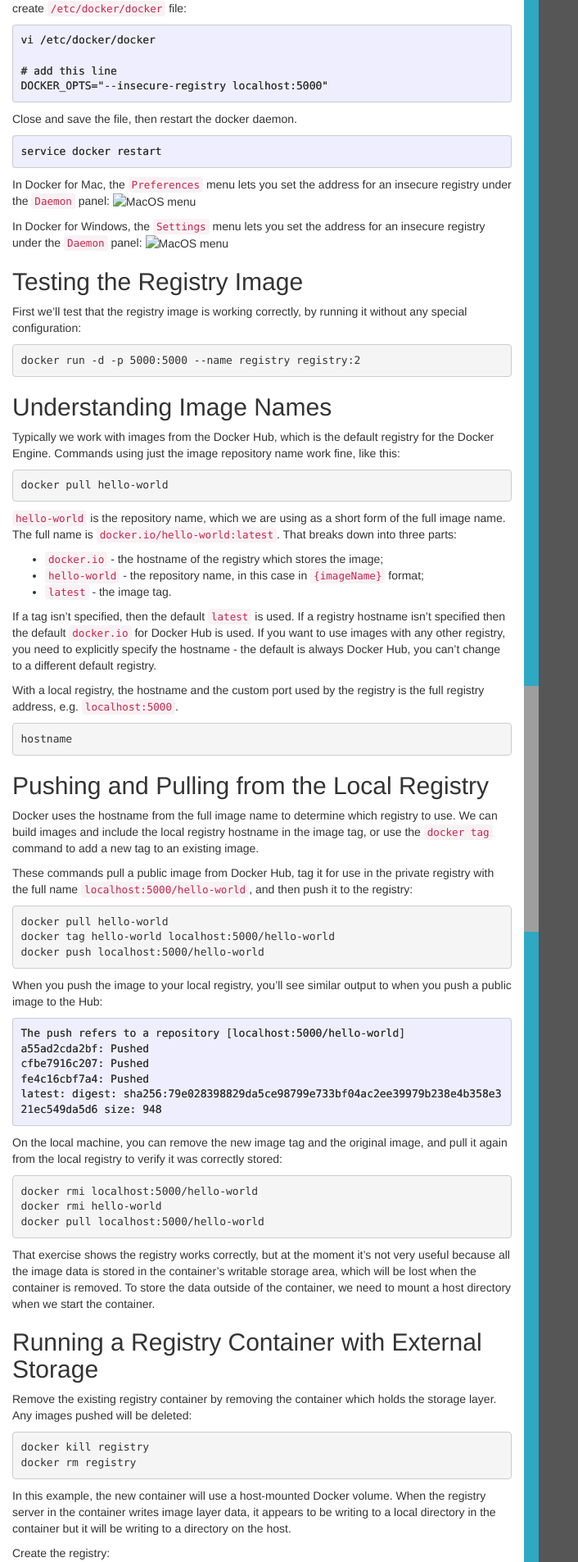
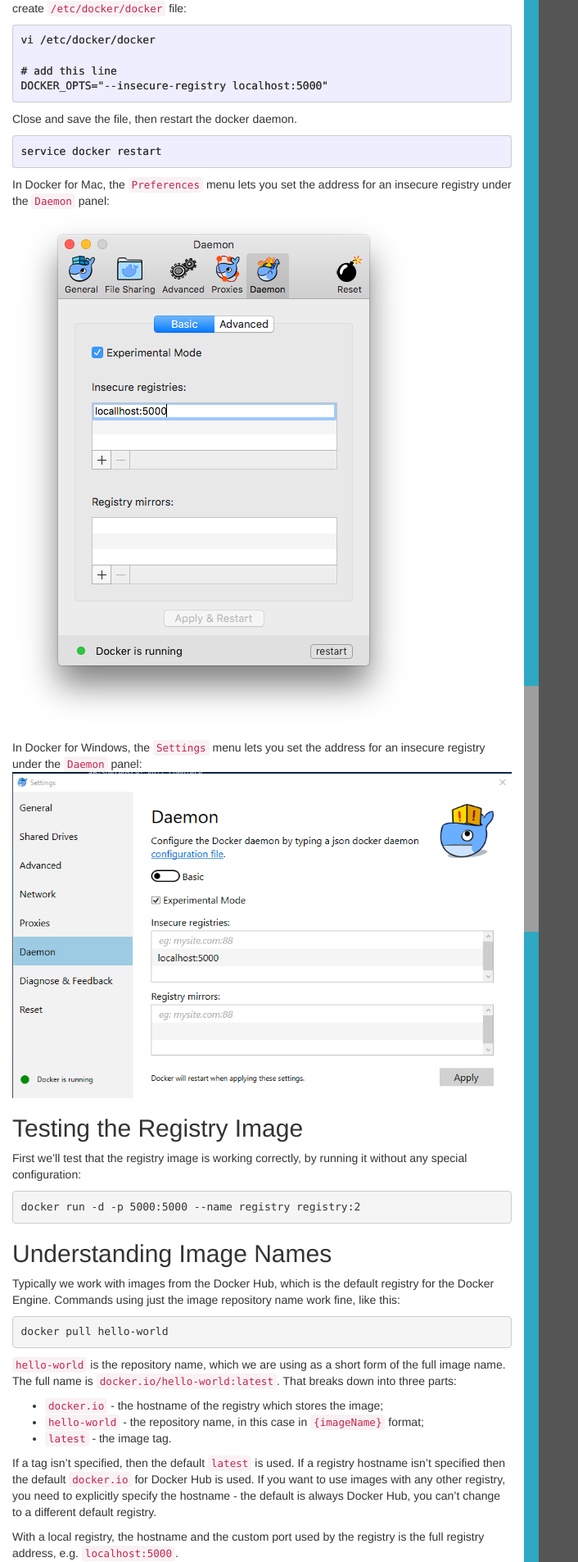
Before and after one commit to mario21ic/play-with-docker.github.io, a Jekyll site: the page built from _posts/2017-03-06-linux-registry-part1.markdown, in a window 1280 px wide. Shown: the part 1088-2994 px from the top of the page at 82% size, without its empty margins (0-706 px from the left). Built offline with Jekyll 4.4.1, drawn with Linux system fonts in a browser that asks for light colours; nearby versions of some CDN libraries; some of the changed text lies outside the part shown; grey boxes are pictures that could not be loaded.

Commit message:
adding linux registry images

````diff
--- a/_posts/2017-03-06-linux-registry-part1.markdown
+++ b/_posts/2017-03-06-linux-registry-part1.markdown
@@ -47,10 +47,10 @@
 service docker restart
 ```
 In Docker for Mac, the `Preferences` menu lets you set the address for an insecure registry under the `Daemon` panel:
-![MacOS menu](images/docker_osx_insecure_registry.png)
+![MacOS menu](/images/docker_osx_insecure_registry.png)
 
 In Docker for Windows, the `Settings` menu lets you set the address for an insecure registry under the `Daemon` panel:
-![MacOS menu](images/docker_windows_insecure_registry.png)
+![MacOS menu](/images/docker_windows_insecure_registry.png)
 ## Testing the Registry Image
 First we'll test that the registry image is working correctly, by running it without any special configuration:
 ```.term1
````
Also changed, not shown: images/docker_osx_insecure_registry.png (added), images/docker_windows_insecure_registry.png (added).
